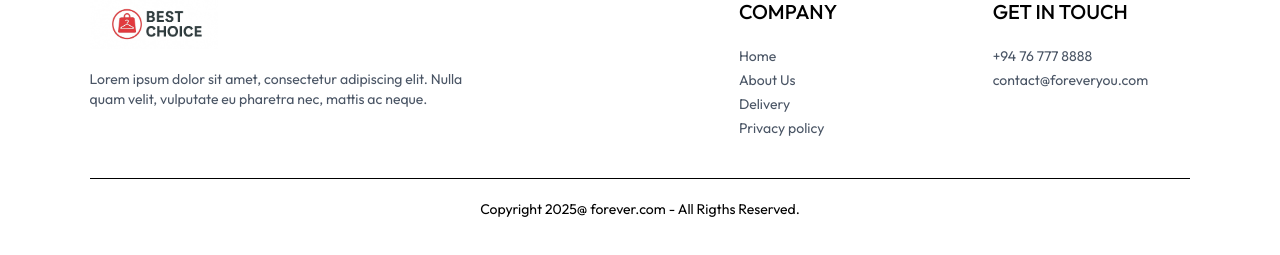
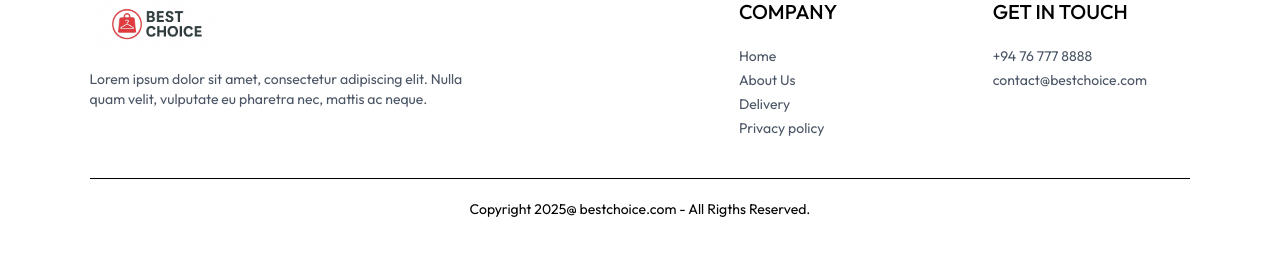
Before and after one commit to thusykanna/E-commerce-website, a React (Vite) app: page /Navbar in a window 1280 px wide. Shown: the part 357-612 px from the top of the page. Built offline with nearby package versions, Linux system fonts and the light colour scheme; a web font is replaced by a local one.

Commit message:
Update contact information and copyright in Footer component

```diff
--- a/src/components/Footer.jsx
+++ b/src/components/Footer.jsx
@@ -30,7 +30,7 @@ const Footer = () => {
             <p className='text-xl font-medium mb-5'>GET IN TOUCH</p>
             <ul className='flex flex-col gap-1 text-gray-600'>
                 <li>+94 76 777 8888</li>
-                <li>contact@foreveryou.com</li>
+                <li>contact@bestchoice.com</li>
             </ul>
         </div>
 
@@ -38,7 +38,7 @@ const Footer = () => {
 
       <div>
             <hr />
-            <p className='py-5 text-sm text-center'>Copyright 2025@ forever.com - All Rigths Reserved.</p>
+            <p className='py-5 text-sm text-center'>Copyright 2025@ bestchoice.com - All Rigths Reserved.</p>
         </div>
 
     </div>
```
